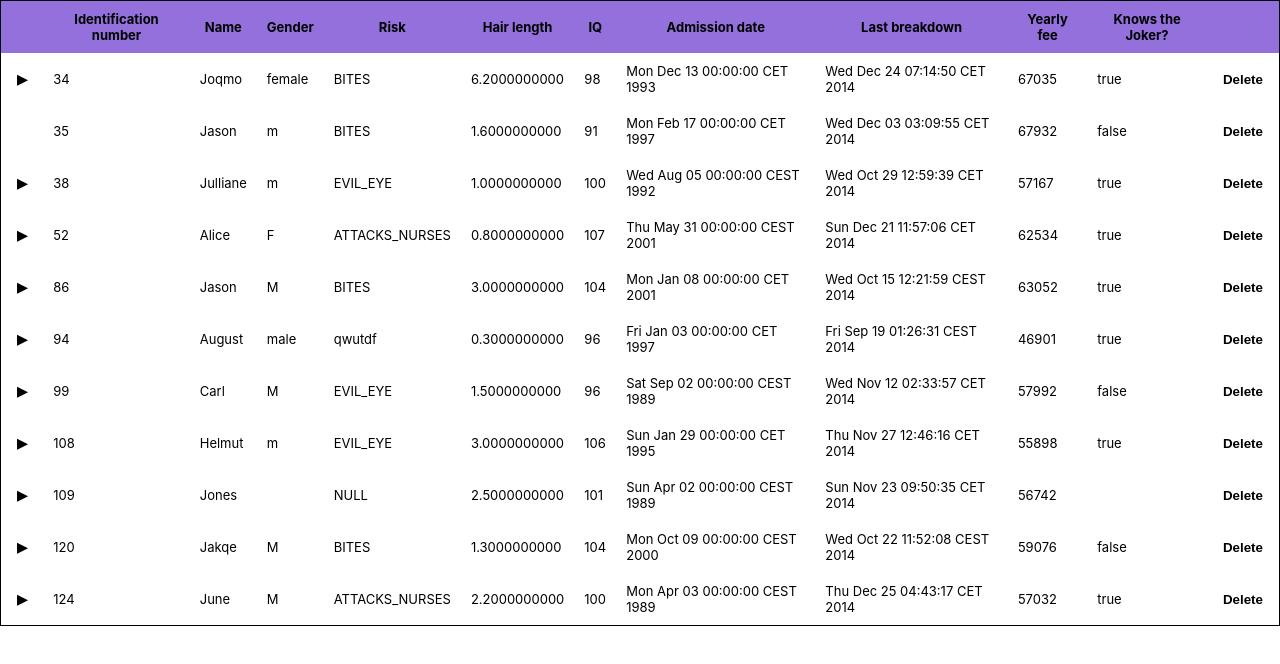
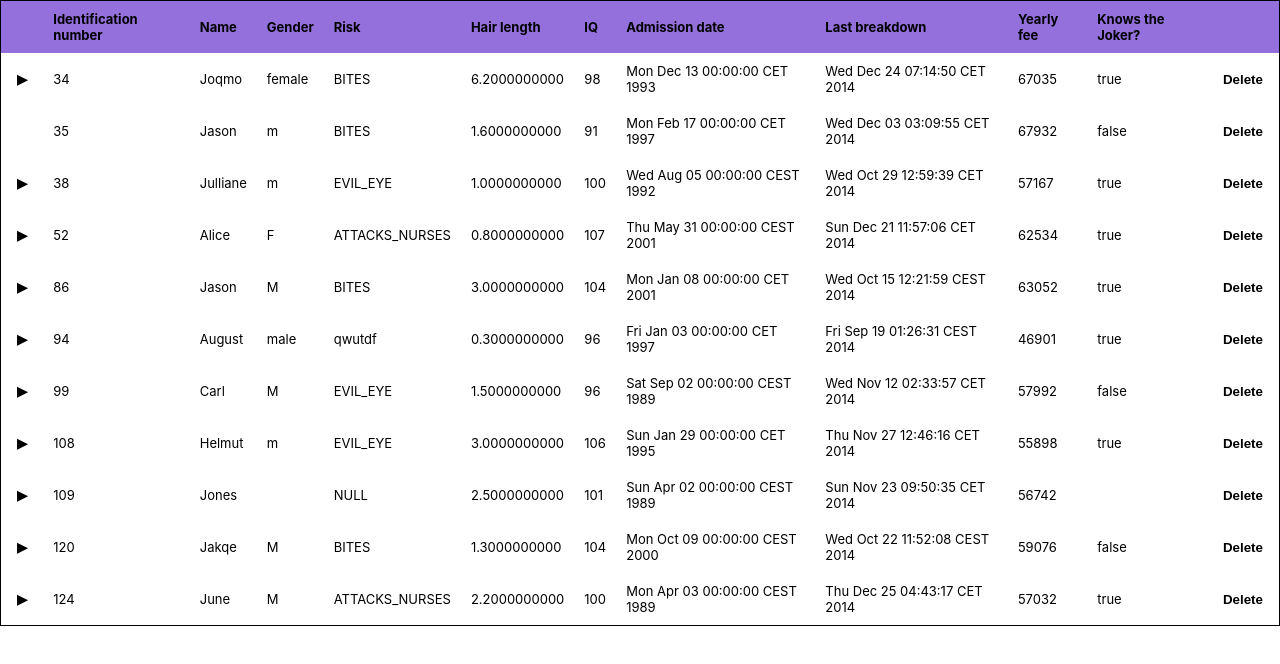
Before and after one commit to hyeonjoo/nested-table, a Next.js app: page / in a window 1280 px wide. Shown: the top 664 px of the page. Built offline with nearby package versions, Linux system fonts and the light colour scheme.

Commit message:
chore: align header text left as body

```diff
--- a/styles/global.css
+++ b/styles/global.css
@@ -6,11 +6,6 @@ body {
     Ubuntu, Cantarell, Fira Sans, Droid Sans, Helvetica Neue, sans-serif;
   font-size:13px;
   }
-
-a {
-  color: inherit;
-  text-decoration: none;
-}
 
 * {
   box-sizing: border-box;
@@ -30,6 +25,7 @@ thead {
 td, th {
   padding: 10px;
   margin: 0;
+  text-align: left;
 }
 
 button {
```
